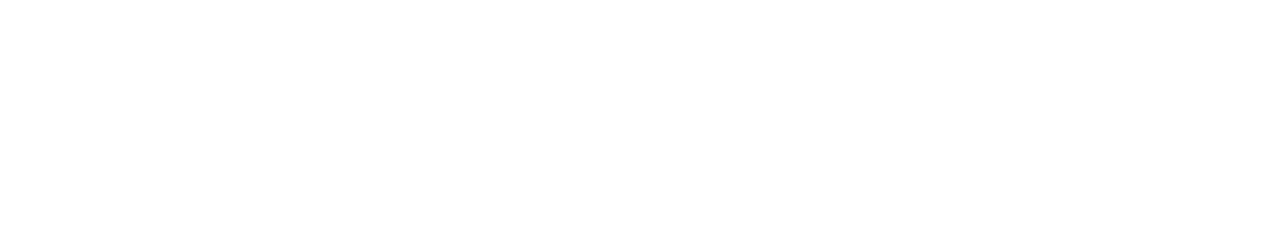
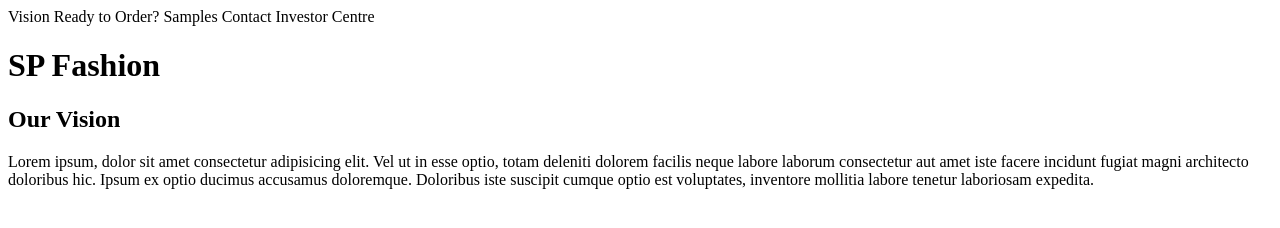
Before and after one commit to PavithranChelliahpillai/spfashion, a plain HTML site: page index.html in a window 1280 px wide. Drawn offline with Linux system fonts and the light colour scheme.

Commit message:
added basic structure
baseline idea of earlier discussed structure

```diff
--- a/index.html
+++ b/index.html
@@ -8,6 +8,24 @@
     <link rel="stylesheet" href="style.css">
   </head>
   <body>
+    <nav>
+        <a>Vision</a>
+        <a>Ready to Order?</a>
+        <a>Samples</a>
+        <a>Contact</a>
+        <a>Investor Centre</a>
+    </nav>
+
+    <h1>SP Fashion</h1>
+
+    <h2>Our Vision</h2>
+    <p>Lorem ipsum, dolor sit amet consectetur adipisicing elit. Vel ut in esse optio, totam deleniti dolorem facilis neque labore laborum consectetur aut amet iste facere incidunt fugiat magni architecto doloribus hic. Ipsum ex optio ducimus accusamus doloremque. Doloribus iste suscipit cumque optio est voluptates, inventore mollitia labore tenetur laboriosam expedita.</p>
+
+    <div>
+        <!-- flexbox for displaying images later? -->
+    </div>
+
+    <h2></h2>
 	<script src="index.js"></script>
   </body>
 </html>
```
